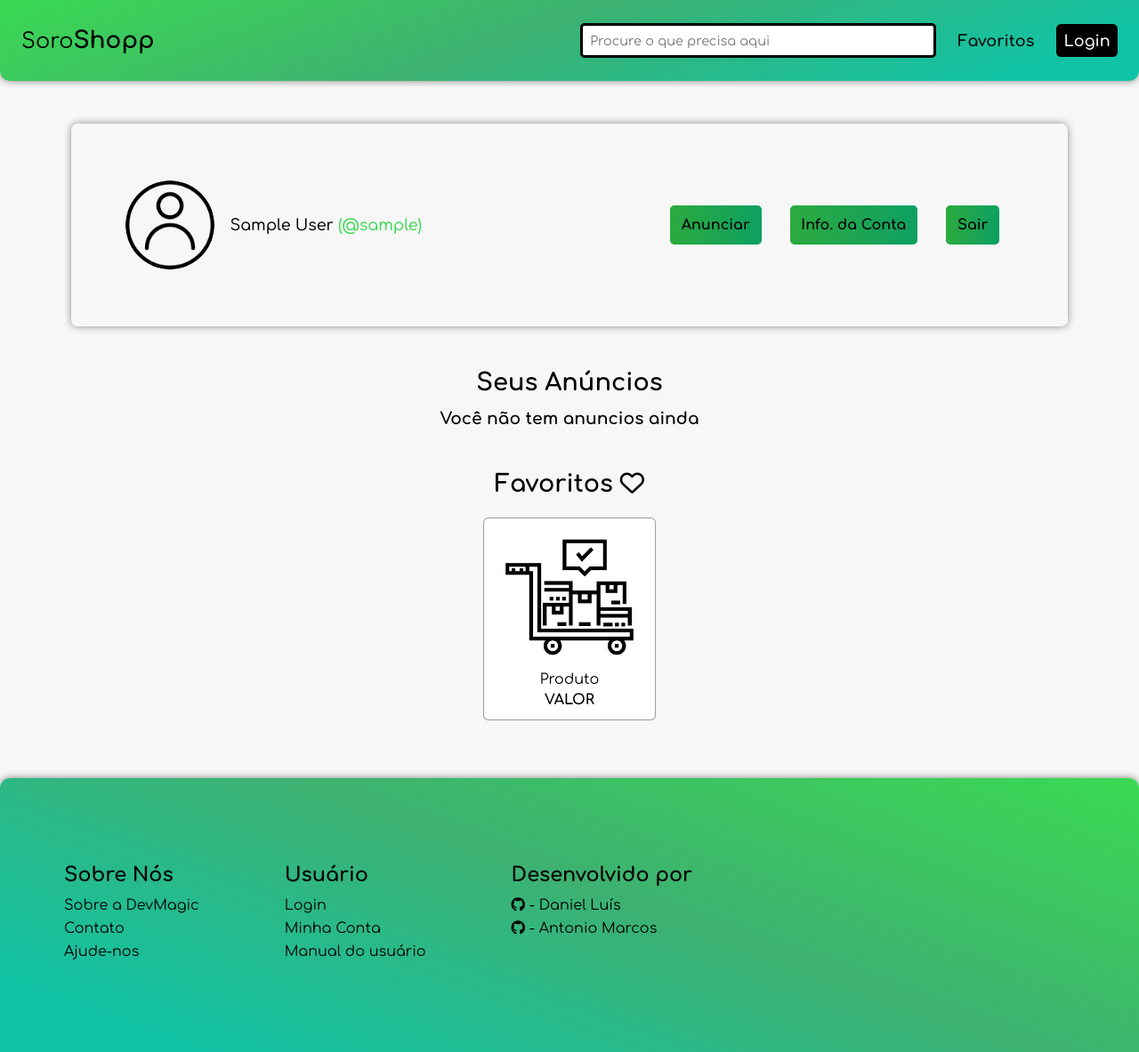
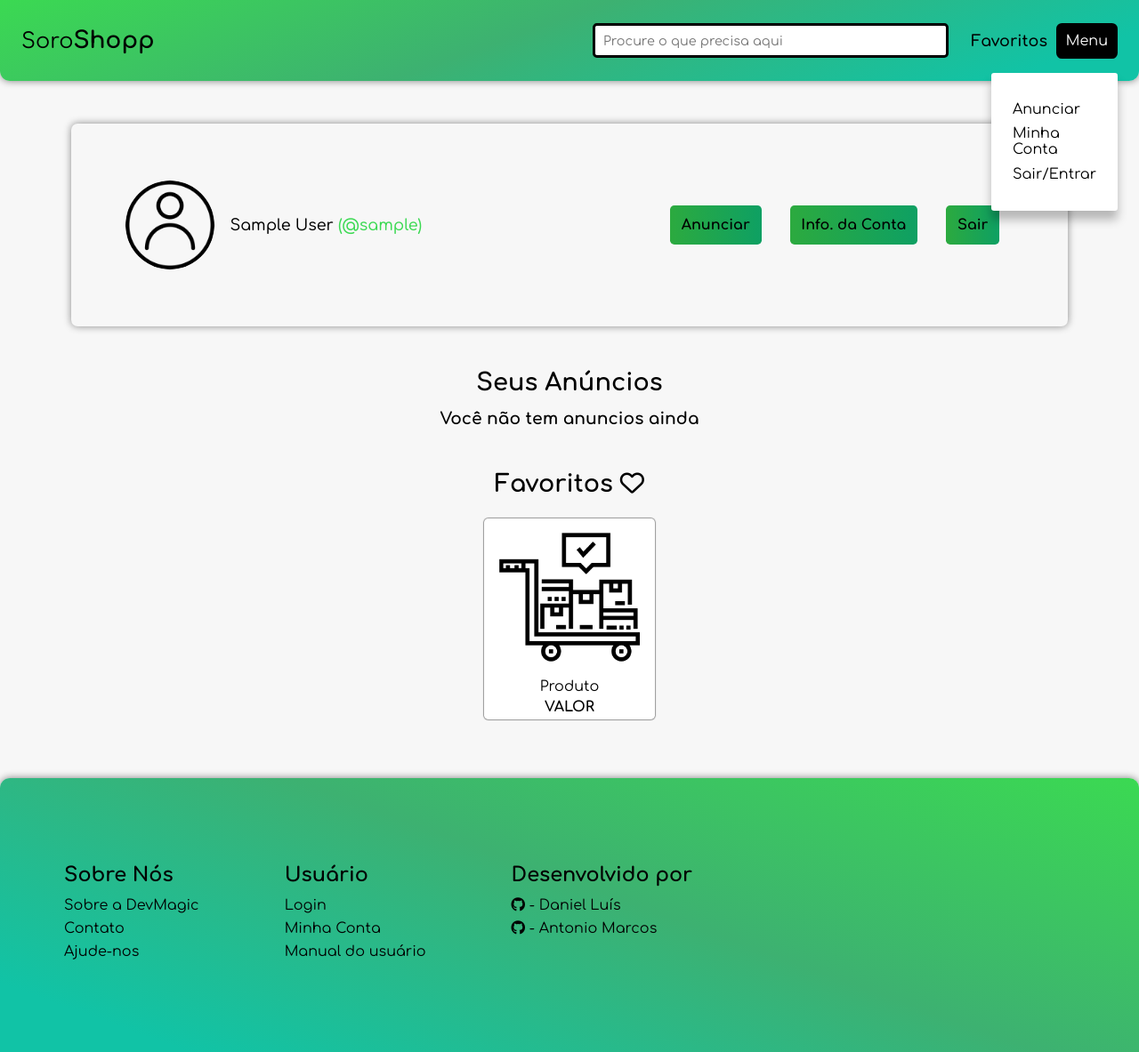
Before and after one commit to d4n1eu04/SoroShopp, a PHP site: page /pags/usuario.php in a window 1280 px wide, after a click on "Menu". Shown: the whole page at 89% size. Run offline with PHP 8.4, Linux system fonts and the light colour scheme; the visitor is signed in with stand-in values (Sample User, id 1); data comes from the database, SQL or seed files in the repository; data that the repository does not hold is empty; some libraries are stand-ins or nearby versions.

Commit message:
correções

```diff
--- a/css/header.css
+++ b/css/header.css
@@ -47,63 +47,45 @@ input#searchbar:hover{
 input#searchbar:focus{
     box-shadow: 0px 0px 10px 2px rgba(0, 0, 0, 0.707);
 }
-div.userDropdown{
-    border-radius: .3em;
+.dropuser{
     position: relative;
-    margin-left: 20px;
 }
-button.btnDrop{
-    color: #ffffff;
+.dropbtn{
+    cursor: pointer;
+    margin-left: .3em;
+    background-color: black;
+    color: white;
+    padding: .5em;
+    font-size: 1em;
     border: solid black;
-    border-radius: .3em;
-    background-color: black;
-    font-size: 1.1em;
-    font-weight: 600;
-    padding: .3em;
-    transition: all .4s ease-in-out 0s;
+    border-radius: .4em;
 }
-div.dropContent{
+.dropcntt{
     position: absolute;
     right: 0;
-    top: calc(100% + .5rem);
-    background-color: white;
-    border: solid black;
-    border-radius: .3em;
-    padding: 10px;
-    transition: all .3s ease-in-out 0s;
-    transform: translateY(-10px);
+    top: calc(100% + 1em);
+    background-color: #fff;
+    border-radius: .2em;
+    padding: 2em 1.5em;
+    z-index: 1;
     opacity: 0;
+    transform: translateY(-30px);
+    transition: all .5s ease-in-out 0;
     pointer-events: none;
+    box-shadow: 0px 10px 11px 0px rgba(0, 0, 0, 0.266);
 }
-div.dropContent > ul{
-    list-style-type: none;
-}
-div.dropContent > ul > li{
-    margin: 10px 0px;
-}
-div.dropContent > ul > li:nth-child(1){
-    margin-top: 0;
-}
-div.dropContent > ul > li:last-child{
-    margin-bottom: 0;
-}
-div.dropContent > ul > li:active{
-    color: #24A652;
-}
-button.btnDrop:hover{
-    background-color: rgba(0,0,0,.85);
-    box-shadow: 0px 0px 8px black;
-    transition: all .4s ease-in-out 0s;
-}
-button.btnDrop.active{
-    background-color: transparent;
-    color: black;
-    box-shadow: 0px 0px 10px black;
-}
-button.btnDrop.active + .dropContent{
+.dropuser.active > .dropbtn + .dropcntt{
+    transition: all .3s ease-in-out;
+    transform: translateY(0);
     opacity: 1;
     pointer-events: auto;
-    transform: translateY(0);
+}
+.dropcntt li{
+    list-style: none;
+    margin-bottom: .6em;
+}
+.dropcntt li:last-child{
+    margin: 0;
 }
 nav > ul{
     margin: 0;
--- a/css/mainpag.css
+++ b/css/mainpag.css
@@ -107,7 +107,7 @@ ul.categorias > li > a:active{
     display: flex;
     flex-flow: column nowrap;
     padding: .5em;
-    margin: .5em .5rem;
+    margin: .5rem;
     border-radius: .3em;
     width: 12em;
     justify-content: center;
@@ -123,6 +123,9 @@ ul.categorias > li > a:active{
 }
 .produto img{
     padding: .2rem;
+    width: 165px;
+    height: 165px;
+    border-radius: .4em;
 }
 .produto h1{
     font-size: 1rem;
@@ -142,3 +145,23 @@ ul.categorias > li > a:active{
 .logolink{
     text-decoration: none;
 }
+@media (max-width: 556px){
+    .container_main{
+        margin: 1em 0em;
+    }
+    .prodcategs{
+        padding: 0 .3rem;
+    }
+    .produto{
+        margin: .2em;
+        width: 150px;
+        height: 175px;
+    }
+    .produto h1{
+        font-size: .9rem;
+    }
+    .produto img{
+        height: 100px;
+        width: 100px;
+    }
+  }
--- a/css/product.css
+++ b/css/product.css
@@ -2,6 +2,7 @@
     margin: 2em;
     display: flex;
     flex-flow: row nowrap;
+    align-items: center;
 }
 .fotosprod{
     padding: 2em;
--- a/js/dropdown.js
+++ b/js/dropdown.js
@@ -1,10 +1,14 @@
-document.addEventListener('click', e => {
+document.addEventListener("click", e => {
     const isDropBtn = e.target.matches("[data-dropdown-button]")
-    if(!isDropBtn && e.target.closest("[data-dropdown]") !=null) return
+    if(!isDropBtn && e.target.closest("[data-dropdown]") != null) return;
 
     let currentDropdown
-    if(isDropBtn) {
+    if(isDropBtn){
         currentDropdown = e.target.closest("[data-dropdown]")
         currentDropdown.classList.toggle('active')
     }
+    document.querySelectorAll("[data-dropdown].active").forEach(dropdown =>{
+        if (dropdown === currentDropdown) return
+        dropdown.classList.remove('active')
+    })
 })
--- a/pags/login.php
+++ b/pags/login.php
@@ -93,8 +93,8 @@ if($_SESSION['id'] && $_SESSION['nome'] && $_SESSION['usuario'] && $_SESSION['em
             <div class="footlinks">
             <h4>Usuário</h4>
                 <ul>
-                    <li><a href="pags/login.php">Login</a></li>
-                    <li><a href="pags/usuario.php">Minha Conta</a></li>
+                    <li><a href="../pags/login.php">Login</a></li>
+                    <li><a href="../pags/usuario.php">Minha Conta</a></li>
                     <li><a href="#">Manual do usuário</a></li>
                 </ul>
             </div>
--- a/pags/usuario.php
+++ b/pags/usuario.php
@@ -17,7 +17,7 @@ $username = $_SESSION['usuario'];
     <link rel="stylesheet" href="../css/footer.css">
     <link rel="stylesheet" href="https://cdnjs.cloudflare.com/ajax/libs/font-awesome/4.7.0/css/font-awesome.min.css" />
     <script src="https://kit.fontawesome.com/d53a163e8b.js" crossorigin="anonymous"></script>
-    <script src="js/dropdown.js" defer></script>
+    <script src="../js/dropdown.js" defer></script>
     <link rel="stylesheet" href="../css/header.css">
     <link rel="stylesheet" href="../css/mainpag.css">
     <link rel="stylesheet" href="../css/user.css">
@@ -38,14 +38,12 @@ $username = $_SESSION['usuario'];
                 <li><a href="pags/usuario.php#favoritos">Favoritos</a></li>
             </ul>
         </nav>
-        <div class="userDropdown">
-            <button class="btnDrop">Login</button>
-            <div class="dropContent">
-                <ul class="dropdown">
-                    <li><a href="">Meus Anúncios</a></li>
-                    <li><a href="">Conta</a></li>
-                    <li><a href="pags/login.php">Sair/Entrar</a></li>
-                </ul>
+        <div class="dropuser" data-dropdown >
+            <button class="dropbtn" data-dropdown-button >Menu</button>
+            <div class="dropcntt">
+                <li class="droplist"><a href="../pags/anunciar.php">Anunciar</a></li>
+                <li class="droplist"><a href="../pags/usuario.php">Minha Conta</a></li>
+                <li class="droplist"><a href="../pags/login.php">Sair/Entrar</a></li>
             </div>
         </div>
     </header>
@@ -83,7 +81,7 @@ $username = $_SESSION['usuario'];
                                 ?>
                                 <div class="produto" onclick="window.location.href = '../pags/produto.php?produto=<?=$produto['slug']?>'">
                                     <picture>
-                                        <img src="../arquivos/<?=$produto['arquivo']?>" alt="" style="width: 175px; height: 175px">
+                                        <img src="../arquivos/<?=$produto['arquivo']?>" alt="">
                                     </picture>
                                     <h1>
                                         <?php
@@ -112,7 +110,7 @@ $username = $_SESSION['usuario'];
             <section class="prodcategs flexrow" style="justify-content: center;">
                 <div class="produto">
                     <picture>
-                        <img src="../img/products.png" alt="" style="width: 150px; height: 150px">
+                        <img src="../img/products.png" alt="">
                     </picture>
                     <h1>Produto</h1>
                     <span><strong>VALOR</strong></span>
```
Also changed, not shown: index.php (+16 -21 lines), pags/anunciar.php (+8 -9 lines), pags/editaranuncio.php (+36 -10 lines), pags/editauser.php (+10 -12 lines), pags/pesquisa.php (+8 -10 lines), pags/produto.php (+10 -12 lines), arquivos/JzrTKVKdsQWSoFZS16V7IMG_20210819_154844.jpg (deleted), arquivos/zHuSlD1a8JBhYjpLxoixfotoanime.jpg (added).
